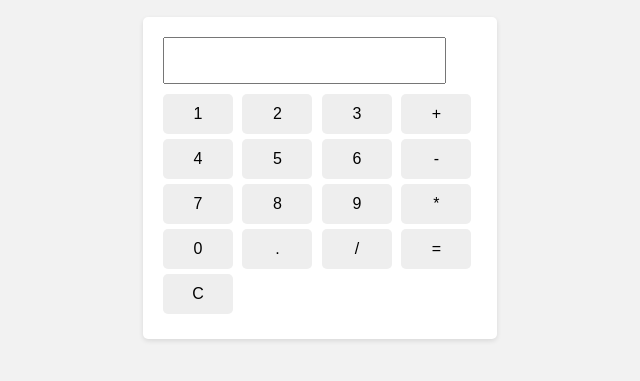
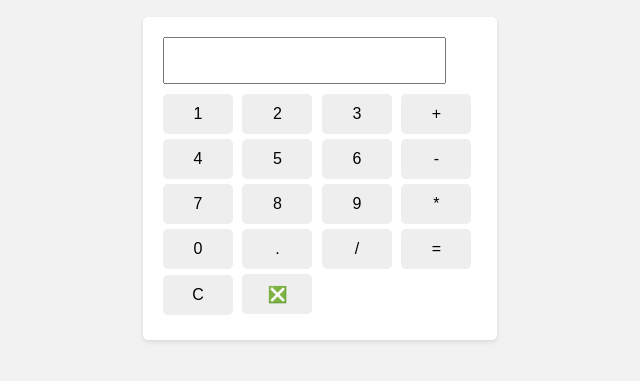
Before and after one commit to KEVINRIMACHI/git-ramas-merge, a plain HTML site: page index.html in a window 1280 px wide. Shown: the part 119-500 px from the top of the page, without its empty margins (320-960 px from the left). Drawn offline with Linux system fonts and the light colour scheme.

Commit message:
solucion del boton - raul

```diff
--- a/index.html
+++ b/index.html
@@ -35,6 +35,7 @@
         <input type="button" value="=" onclick="calcular()">
         <br>
         <input type="button" value="C" onclick="limpiarPantalla()">
+        <input type="button" value="❎" onclick="deshacer()">
     </div>
 
     <script src="script.js"></script>
--- a/script.js
+++ b/script.js
@@ -1,13 +1,19 @@
 function agregarALaPantalla(value) {
-  document.getElementById('pantalla').value += value;
+  document.getElementById("pantalla").value += value;
 }
 
 function calcular() {
-  const valorPantalla = document.getElementById('pantalla').value;
+  const valorPantalla = document.getElementById("pantalla").value;
   const result = eval(valorPantalla);
-  document.getElementById('pantalla').value = result;
+  document.getElementById("pantalla").value = result;
 }
 
 function limpiarPantalla() {
-  document.getElementById('pantalla').value = '';
+  document.getElementById("pantalla").value = "";
 }
+
+function deshacer() {
+  const valorPantalla = document.getElementById("pantalla").value;
+  const resultado = valorPantalla.substring(0, valorPantalla.lenght - 1);
+  document.getElementById("pantalla").value = resultado;
+}
```
